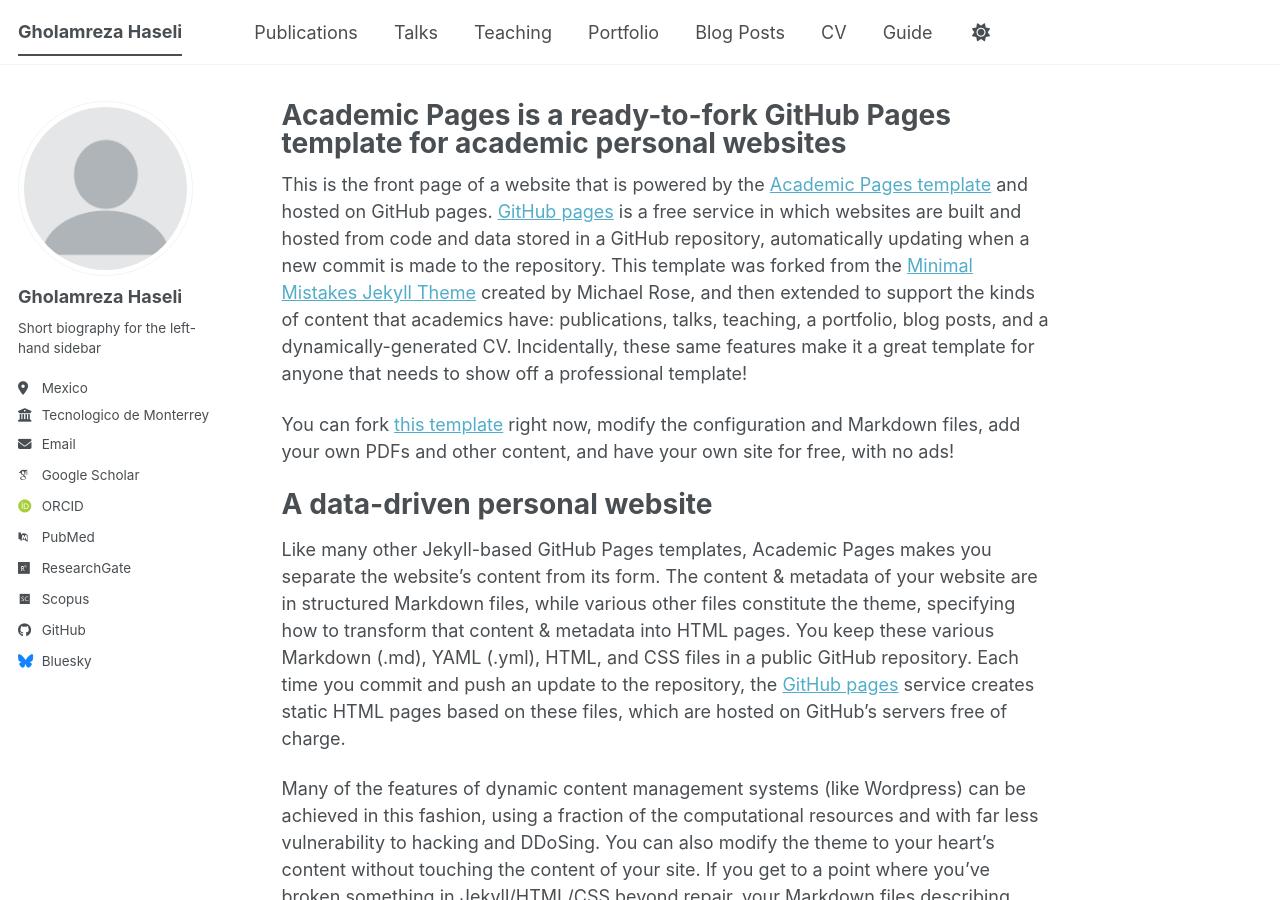
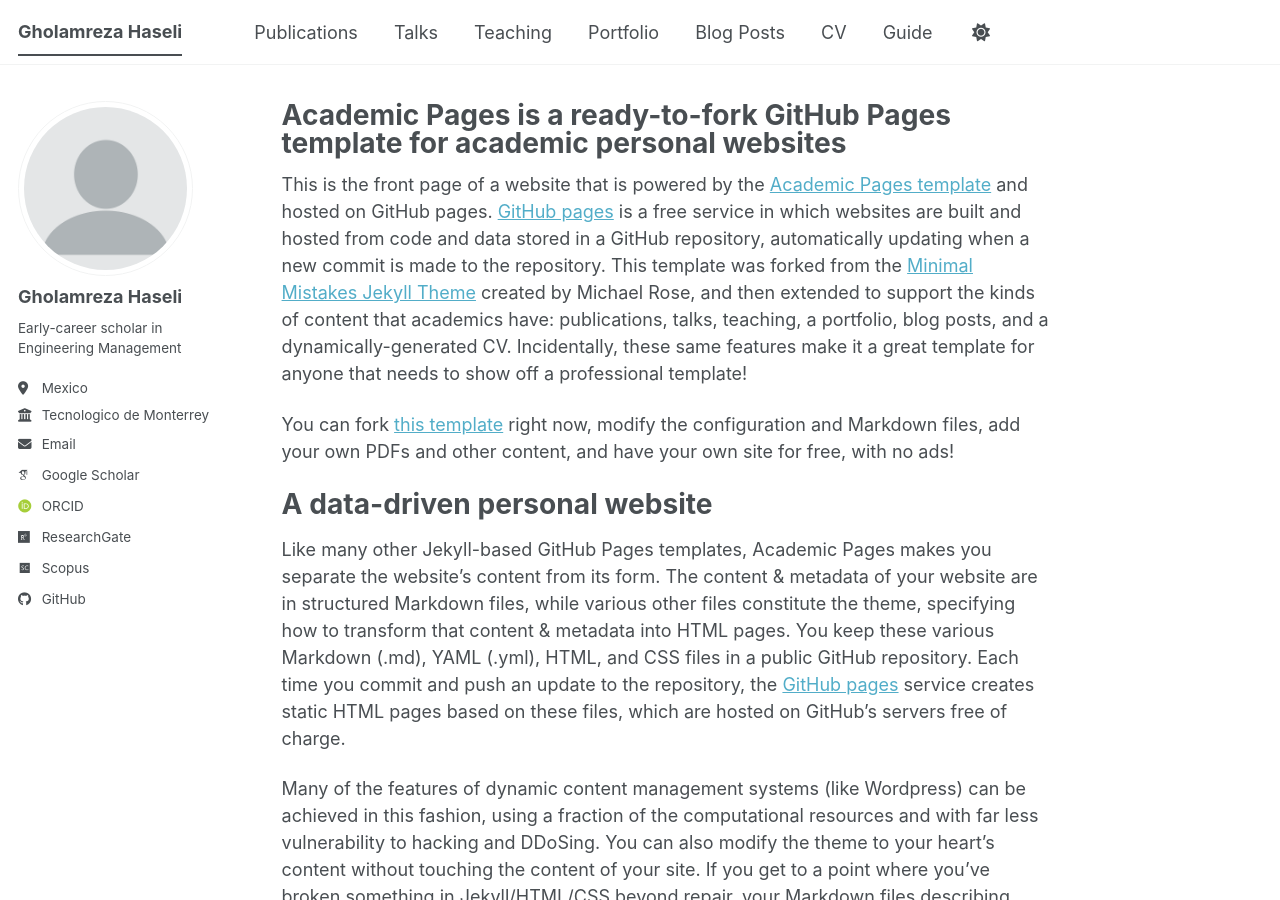
Before and after one commit to Gholamreza-Haseli/Gholamreza-Haseli.github.io, a Jekyll site: the page built from _pages/about.md, in a window 1280 px wide and 900 px high. Built offline with Jekyll 4.4.1, drawn with Linux system fonts in a browser that asks for light colours; some web fonts are replaced; a script bundle is joined from its source files by our own code; library files that are not in the unit come from our copies; some of the changed lines change nothing that is shown.

Commit message:
Update _config.yml

```diff
--- a/_config.yml
+++ b/_config.yml
@@ -13,10 +13,10 @@
 title_separator          : "-"
 name                     : &name "Gholamreza"
 description              : &description "Gholamreza's academic portfolio"   # Update this with a general description of your site, this is the default if not overridden by a page
-url                      : https://academicpages.github.io # The base hostname & protocol for your site e.g. "https://[your GitHub username].github.io",
+url                      : https://gholamreza-haseli.github.io # The base hostname & protocol for your site e.g. "https://[your GitHub username].github.io",
                                                            # or if you already have some other page hosted on Github then use "https://[your GitHub username].github.io/[Your Repo Name]"
 baseurl                  : "" # the subpath of your site, e.g. "/blog"
-repository               : "academicpages/academicpages.github.io"
+repository               : "gholamreza-haseli.github.io"
 
 # Site Author - The following control what appear as part of the author content on the side bar.
 #               If a field is blank the icon and link will not appear, otherwise it will be shown.
@@ -26,7 +26,7 @@
   avatar           : "profile.png"
   name             : "Gholamreza Haseli"
   pronouns         : # example: "she/her"
-  bio              : "Short biography for the left-hand sidebar"
+  bio              : "Early-career scholar in Engineering Management"
   location         : "Mexico"
   employer         : "Tecnologico de Monterrey"
   uri              : # URL
@@ -41,7 +41,7 @@
   orcid            : "https://orcid.org/0000-0002-1180-1933"
   semantic         : # URL
   ssrn             : # URL
-  pubmed           : "https://www.ncbi.nlm.nih.gov/pubmed/?term=john+snow"
+  pubmed           : # URL
   researchgate     : "https://www.researchgate.net/profile/Gholamreza-Haseli"
   scopus           : "https://www.scopus.com/authid/detail.uri?authorId=57216317046"
   zotero           : # URL
@@ -51,13 +51,13 @@
   bitbucket        : # Username - Update with your username on the site
   codepen          : # Username
   dribbble         : # Username
-  github           : "academicpages"
+  github           : "gholamreza-haseli.github.io"
   kaggle           : # Username
   stackoverflow    : # User number or user number and name (i.e., use "1" or "1/jeff-atwood")
 
   # Social media
   artstation       : # Username
-  bluesky          : "bsky.app" # Replace this with you Bluesky username
+  bluesky          : # Username
   facebook         : # Username
   flickr           : # Username
   foursquare       : # Username
```
